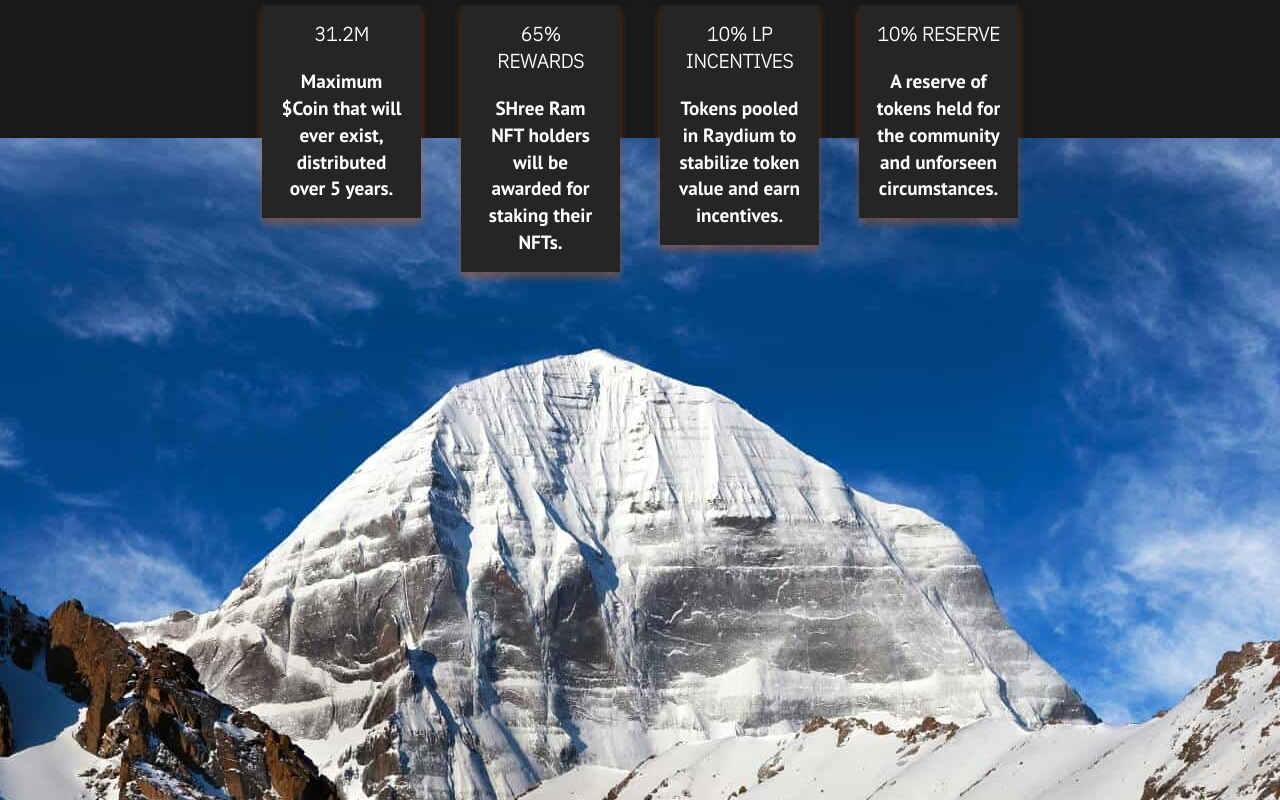
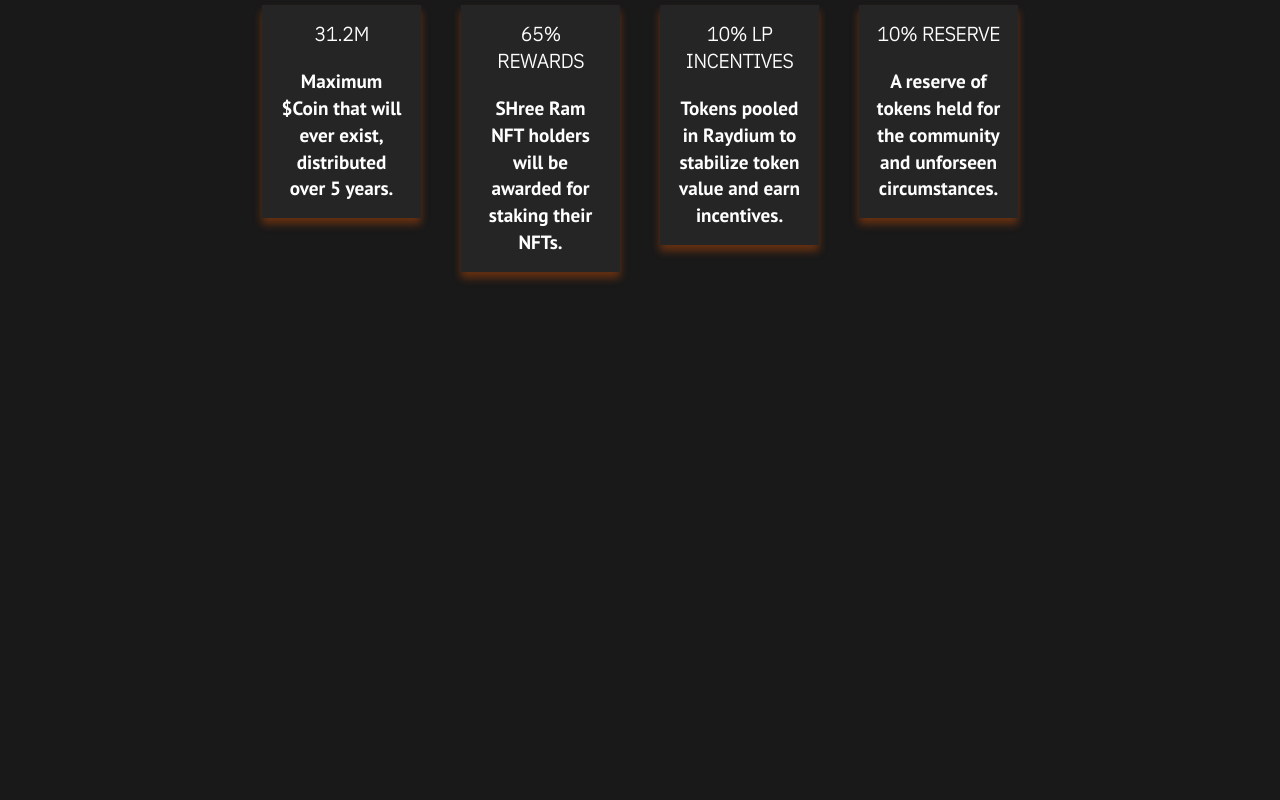
Before and after one commit to ApeLabsNFT/Jai-Shri-Ram, a React (Create React App) app: page /home in a window 1280 px wide. Shown: the part 2940-3740 px from the top of the page. Built offline with nearby package versions, Linux system fonts and the light colour scheme; the HTML template or start-up script is replaced by a standard one; a web font is replaced by a local one.

Commit message:
removed mount

```diff
--- a/src/components/Footer.css
+++ b/src/components/Footer.css
@@ -1,7 +1,7 @@
 .footer-container {
   padding-top: 80px;
   height: 900px;
-  background-image: url("../assets/mount.jpg");
+  background-color: transparent;
   background-size:cover;
   background-repeat: no-repeat;
   object-fit: cover;
```
